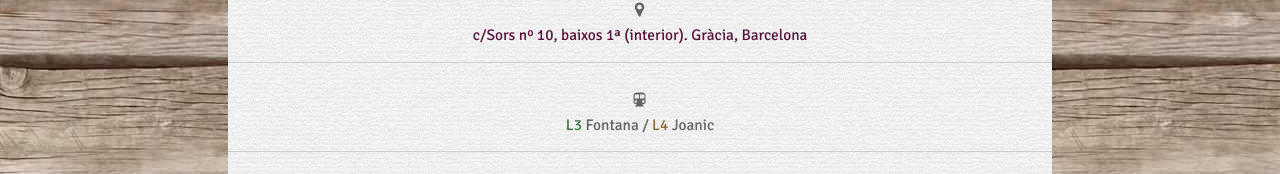
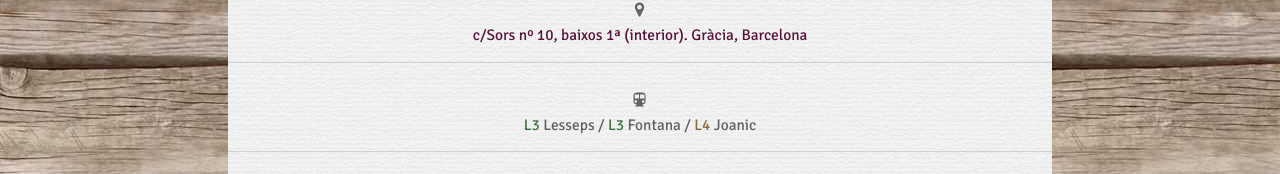
Before and after one commit to agustibr/shiatsu.nuriabelloc.com, a Jekyll site: the page built from cat/4-contacte.md, in a window 1280 px wide. Shown: the part 488-662 px from the top of the page. Built offline with Jekyll 4.4.1, drawn with Linux system fonts in a browser that asks for light colours; some web fonts are replaced.

Commit message:
Update 4-contacte.md

```diff
--- a/cat/4-contacte.md
+++ b/cat/4-contacte.md
@@ -40,7 +40,7 @@ sibling: contact
      d="m 10,0.5 q 1.44531,0 2.47266,0.7305 Q 13.5,1.9609 13.5,3 v 7 q 0,1.0156 -0.98047,1.7344 -0.98047,0.7187 -2.38672,0.7578 l 1.66407,1.5781 q 0.125,0.1172 0.0625,0.2734 Q 11.79688,14.5 11.625,14.5 h -8.25 q -0.17187,0 -0.23437,-0.1563 -0.0625,-0.1562 0.0625,-0.2734 L 4.86719,12.4922 Q 3.46094,12.4532 2.48047,11.7344 1.5,11.0156 1.5,10 V 3 Q 1.5,1.9609 2.52734,1.2305 3.55469,0.5 5,0.5 h 5 z M 3.75,10.75 q 0.51563,0 0.88281,-0.3672 Q 5,10.0156 5,9.5 5,8.9844 4.63281,8.6172 4.26563,8.25 3.75,8.25 3.23438,8.25 2.86719,8.6172 2.5,8.9844 2.5,9.5 2.5,10.0156 2.86719,10.3828 3.23438,10.75 3.75,10.75 z M 7,6.5 v -4 H 2.75 v 4 H 7 z m 4.25,4.25 q 0.51563,0 0.88281,-0.3672 Q 12.5,10.0156 12.5,9.5 12.5,8.9844 12.13281,8.6172 11.76563,8.25 11.25,8.25 10.73438,8.25 10.36719,8.6172 10,8.9844 10,9.5 10,10.0156 10.36719,10.3828 10.73438,10.75 11.25,10.75 z M 12.5,6.5 v -4 H 8 v 4 h 4.5 z"/>
 </svg>
 
-<span class="l3">L3</span> Fontana / <span class="l4">L4</span> Joanic
+<span class="l3">L3</span> Lesseps / <span class="l3">L3</span> Fontana / <span class="l4">L4</span> Joanic
 
 ---
 
```
